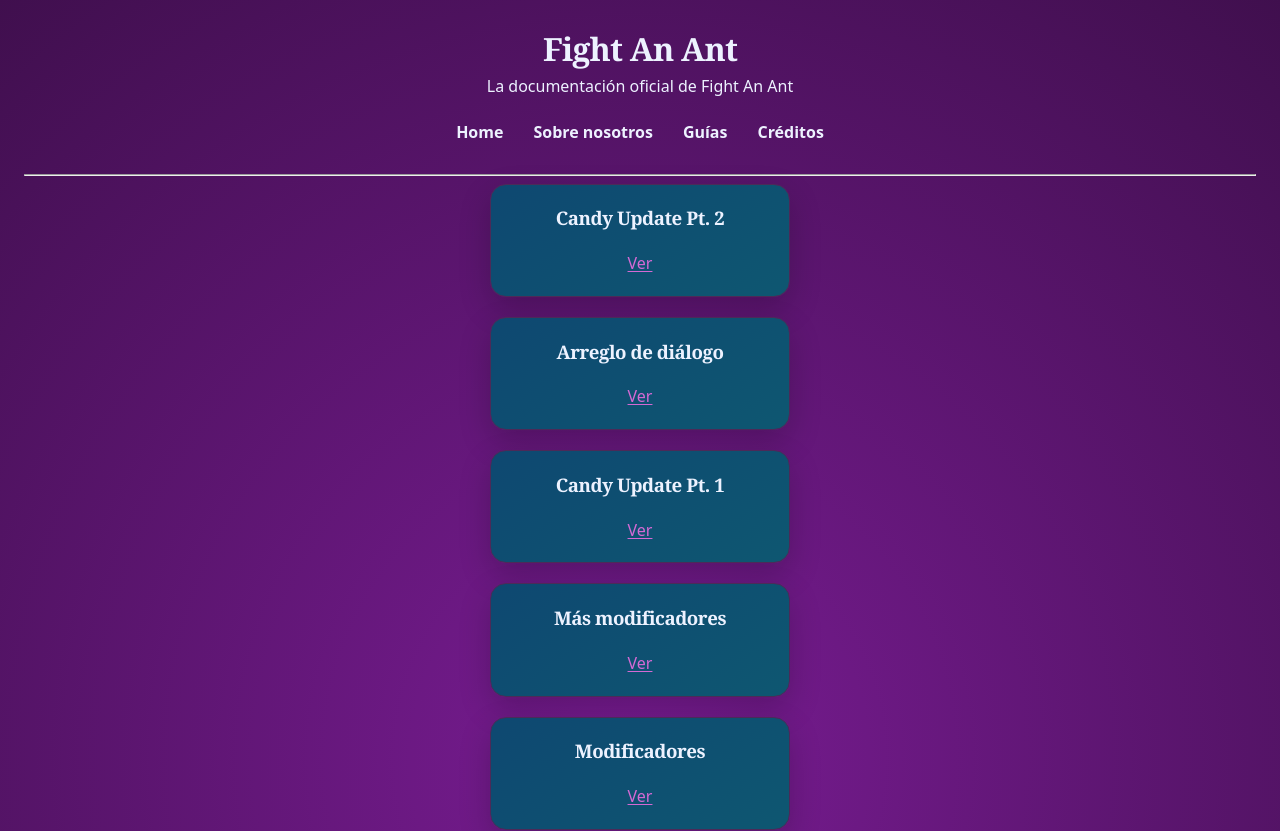
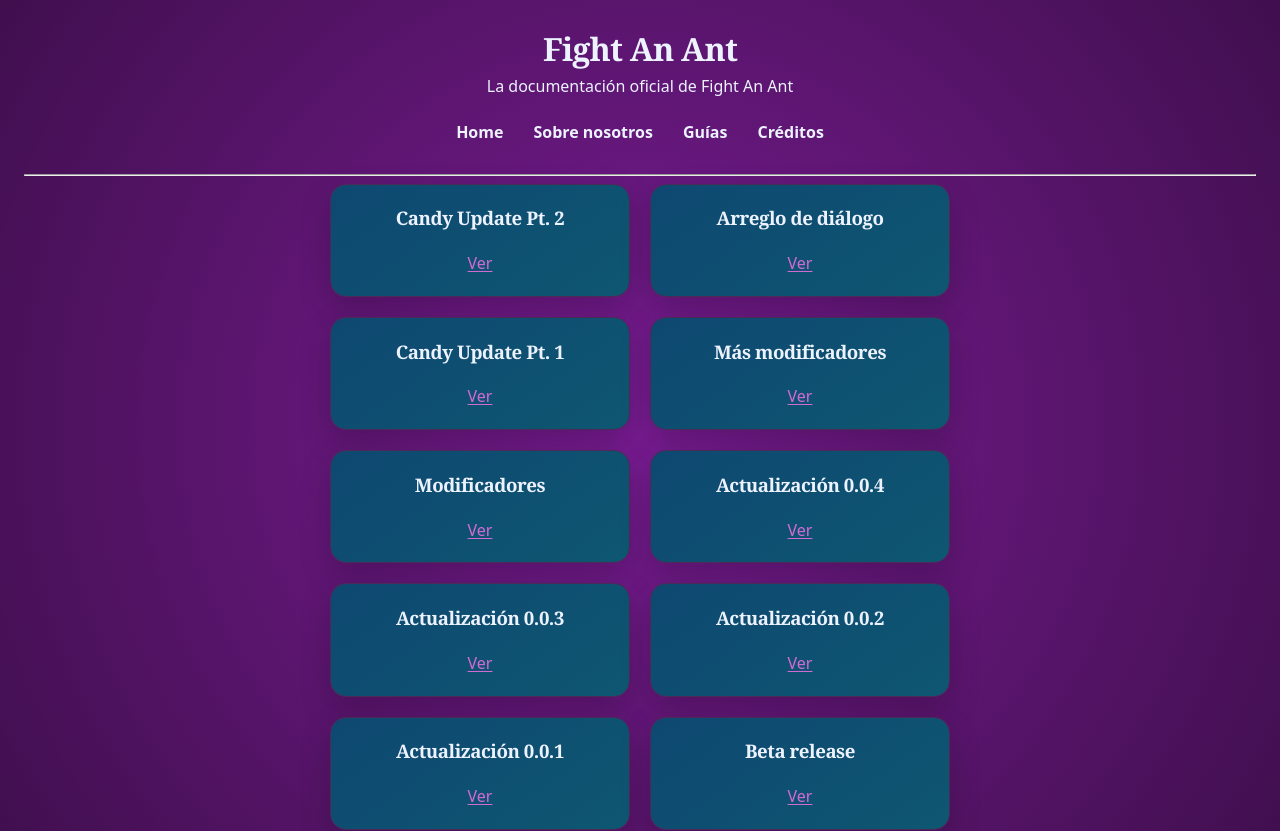
Before and after one commit to DaNightMart2/fight-an-ant, a Next.js app: page /home in a window 1280 px wide. Shown: the top 831 px of the page. Built offline with nearby package versions, Linux system fonts and the light colour scheme.

Commit message:
style: fix resizing

```diff
--- a/app/globals.css
+++ b/app/globals.css
@@ -152,7 +152,7 @@ h1, p, a {
   grid-template-columns: repeat(auto-fit, minmax(min(300px, 100%), 300px));
   gap: 20px;
   justify-content: center;
-  max-width: 300px;
+  max-width: 800px;
   margin: 0 auto;
 }
 
```
